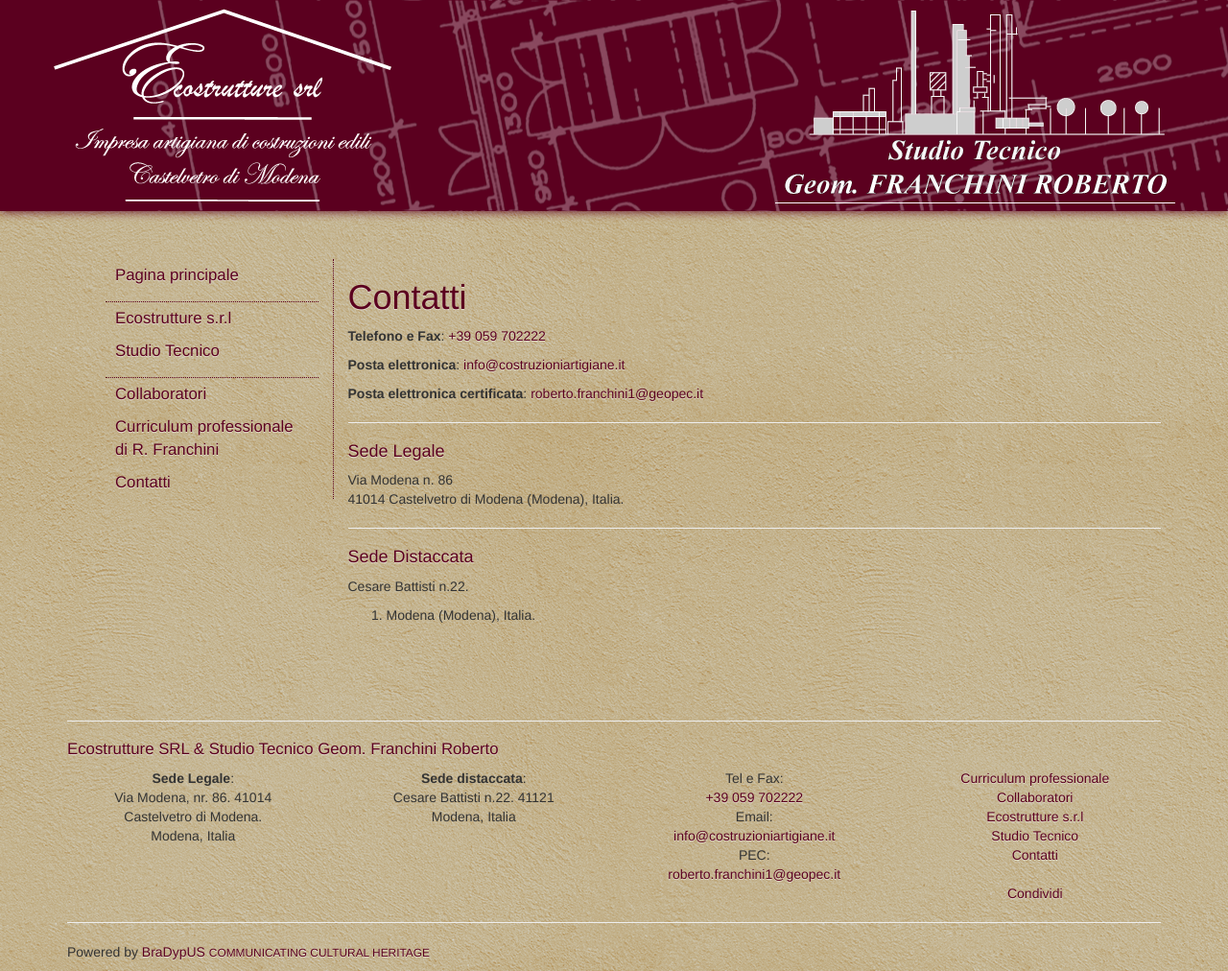
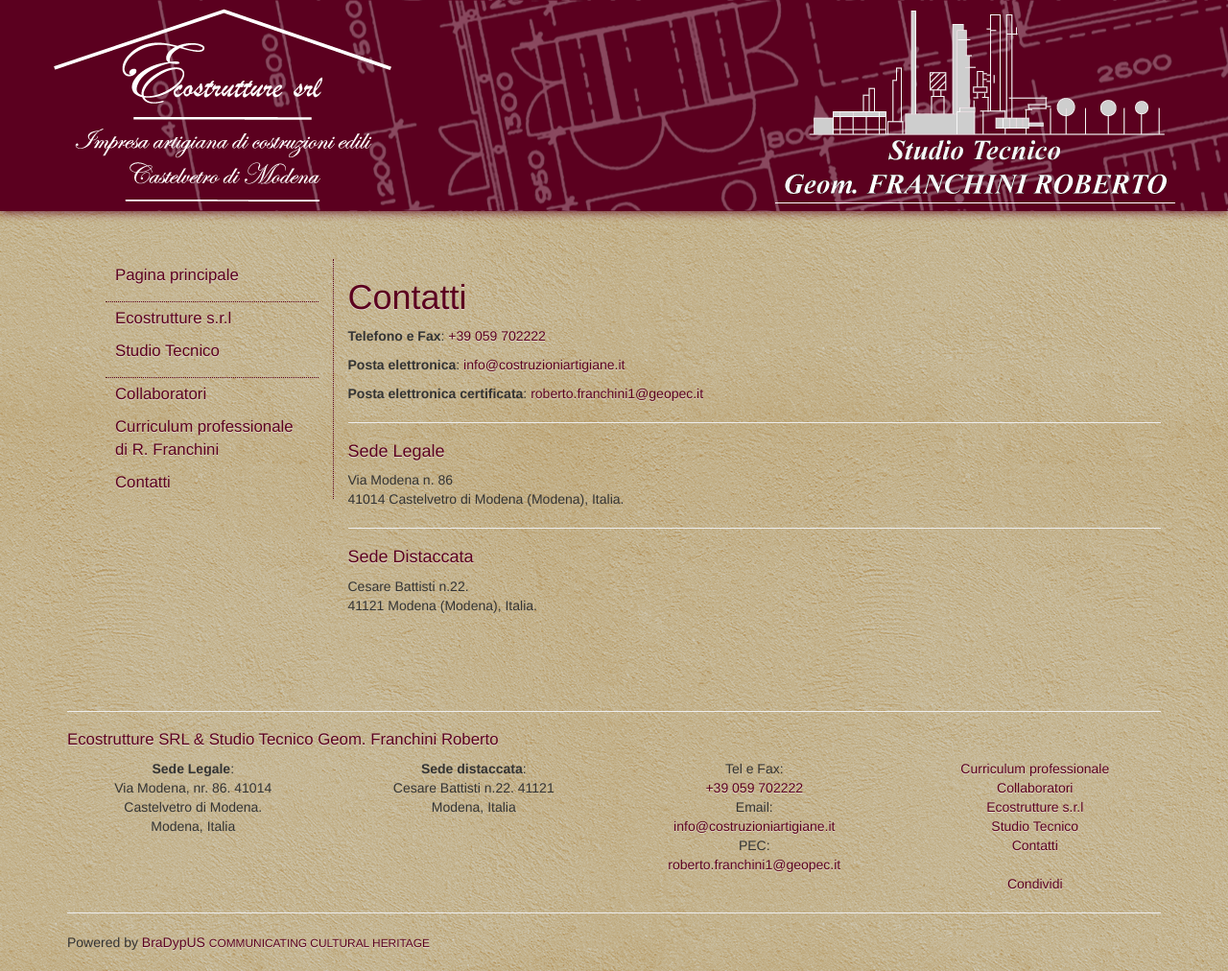
Before and after one commit to bdus-dev/costruzioniartigiane, a Jekyll site: the page built from contatti.md, in a window 1280 px wide. Shown: the whole page at 96% size. Built offline with Jekyll 4.4.1, drawn with Linux system fonts in a browser that asks for light colours; comment, search, counter and statistics services are not loaded.

Commit message:
Update contatti.md

```diff
--- a/contatti.md
+++ b/contatti.md
@@ -23,4 +23,4 @@
 #### Sede Distaccata
 
 Cesare Battisti n.22.
-41121. Modena (Modena), Italia.
+41121 Modena (Modena), Italia.
```
